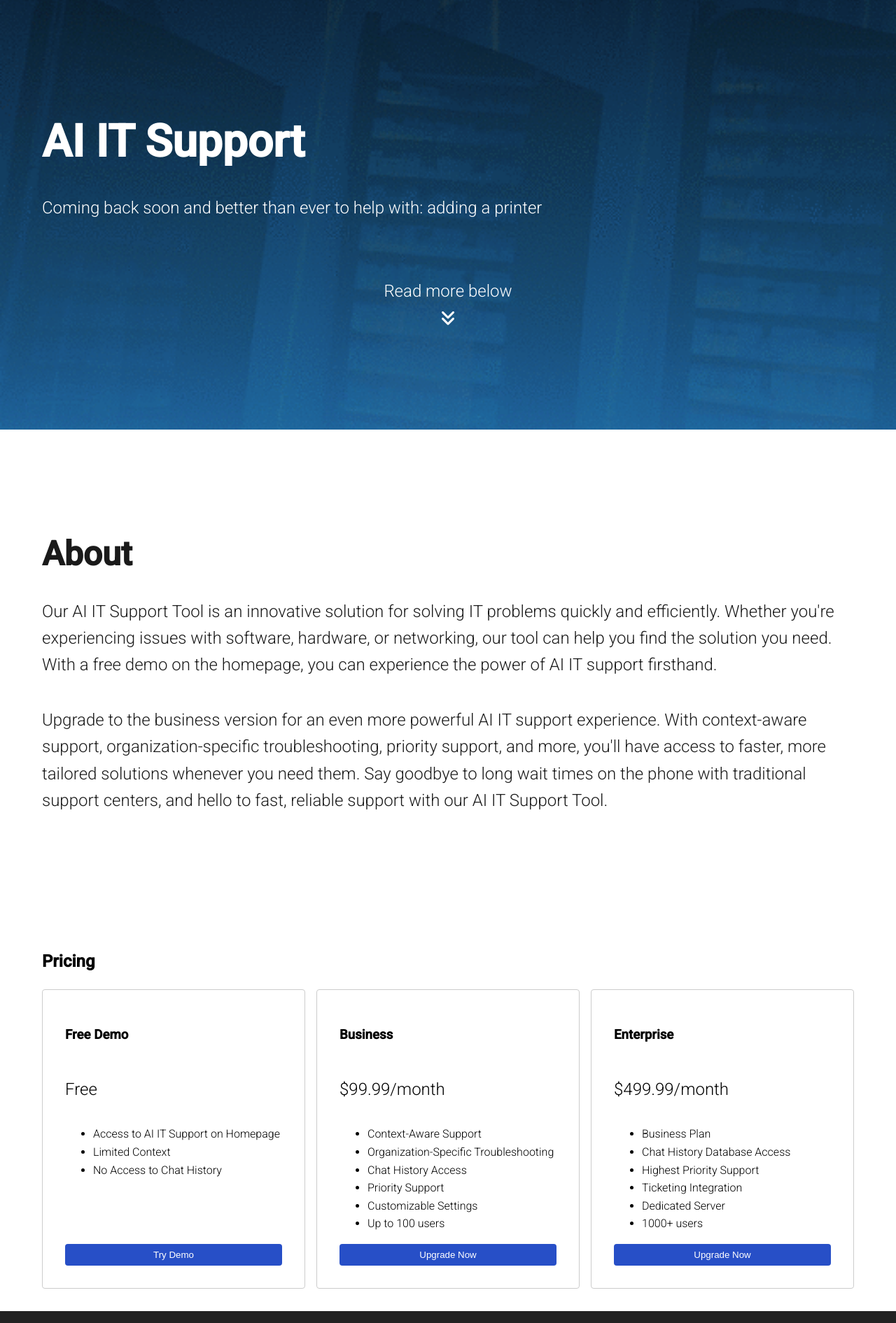
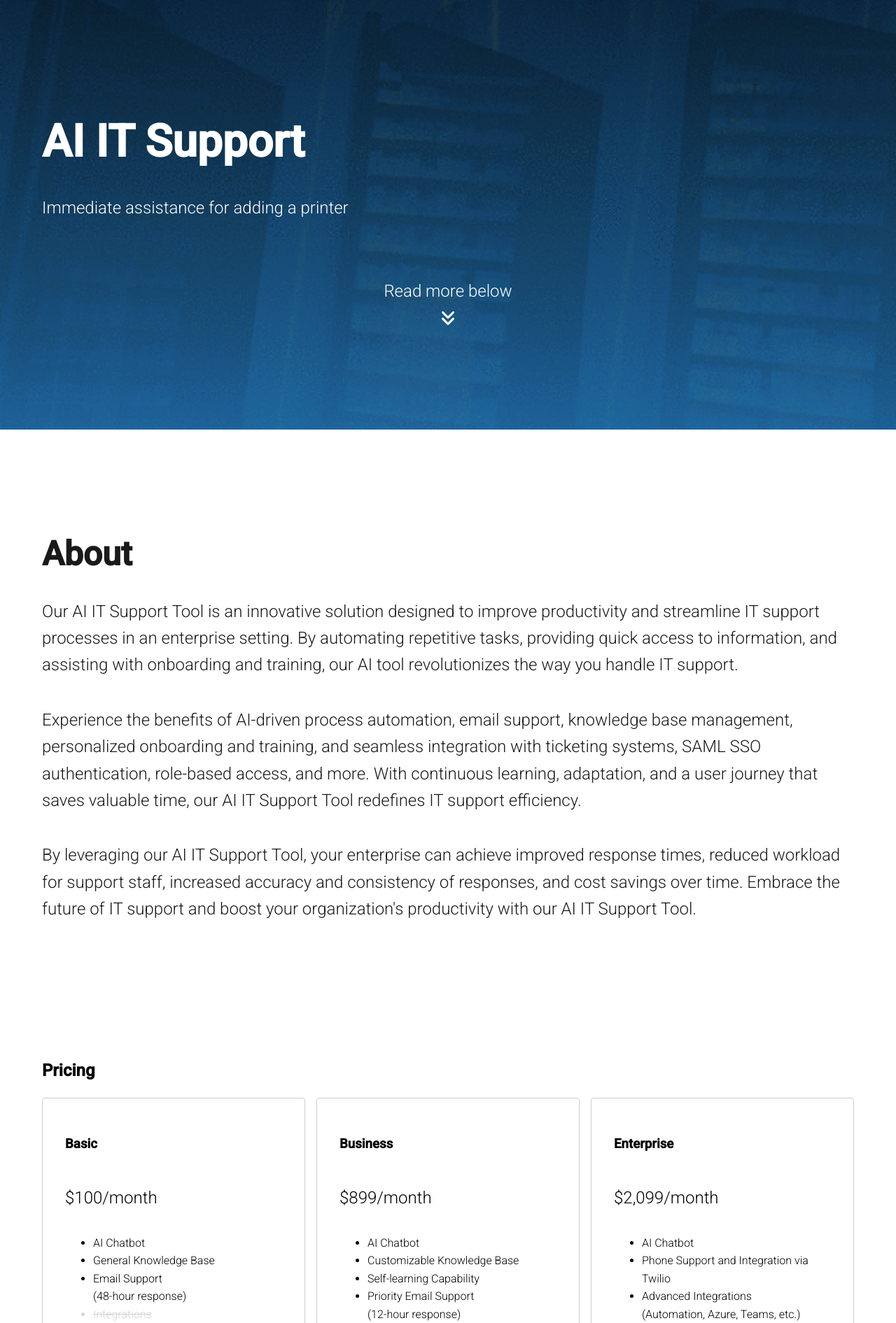
Before and after one commit to reecevela/aiitsupport, a Django app: page / in a window 1280 px wide. Shown: the part 67-1958 px from the top of the page at 70% size. Run offline with Django 4.2, Linux system fonts and the light colour scheme; some libraries are stand-ins or nearby versions.

Commit message:
Add privacy policy, homepage restyling

```diff
--- a/aiitsupport/urls.py
+++ b/aiitsupport/urls.py
@@ -1,11 +1,12 @@
 from django.contrib import admin
 from django.urls import path, include
-from chatbot.views import home, api_free_chatbot, send_email
+from chatbot.views import home, api_free_chatbot, send_email, privacy
 from django.contrib.auth import views as auth_views
 
 urlpatterns = [
     path('', home),
     path('contact', home),
+    path('privacy', privacy),
     path('admin/', admin.site.urls),
     path('send_email/', send_email, name='send_email'),
     path('chatbot/', include('chatbot.urls', namespace='chatbot')),
--- a/chatbot/static/css/home.css
+++ b/chatbot/static/css/home.css
@@ -63,12 +63,16 @@
     background-color: var(--bg-dark);
 }
 
+.disabled {
+    color: lightgray;
+}
+
 .read-more {
     width: 100%;
     text-align: center;
 }
 
-@media only screen and (max-width: 700px) {
+@media only screen and (max-width: 800px) {
     .pricing-plans {
         flex-direction: column;
     }
--- a/chatbot/templates/base.html
+++ b/chatbot/templates/base.html
@@ -24,7 +24,7 @@
 
   <footer>
     <!-- Common footer content -->
-    <p>Copyright 2023 Reece Vela</p>
+    <p>Copyright 2023 Reece Vela | Protected by Cloudflare | <a href="/privacy">Privacy Policy</a></p>
   </footer>
 
   <!-- Include common JavaScript files here -->
--- a/chatbot/templates/homepage/index.html
+++ b/chatbot/templates/homepage/index.html
@@ -6,11 +6,10 @@
 {% endblock %}
 
 {% block head_extra %}
-    <link rel="stylesheet" href="{% static 'css/chatbot.css' %}">
     <link rel="stylesheet" href="{% static 'css/home.css' %}">
     <script src="https://code.jquery.com/jquery-3.6.0.min.js"></script>
     <script>
-	var csrftoken = '{{ csrf_token }}';
+	    var csrftoken = '{{ csrf_token }}';
     </script>
     <script src="https://kit.fontawesome.com/9054a3c1b4.js" crossorigin="anonymous"></script>
 {% endblock %}
@@ -27,15 +26,7 @@
   <section class="hero">
     <div class="container">
       <h1>AI IT Support</h1>
-      <p id="subheading">Coming back soon and better than ever to help with: <span id="example-text">adding a printer</span></p>
-      <div style="display:none" class="chatbot-free-container">
-        <div id="chat_log" class="chat-log"></div>
-        <div id="ellipsis" class="ellipsis">Ruby: <span>.</span><span>.</span><span>.</span></div>
-        <div class="search">
-          <input type="text" id="input_box" class="chat-input" minlength="10" maxlength="120" placeholder="I need help with..."required>
-          <button id="send_button" class="chat-button">Demo</button>
-        </div>
-      </div>
+      <p id="subheading">Immediate assistance for <span id="example-text">adding a printer</span></p>
       <p class="read-more">Read more below
         <br><i class="fa-solid fa-angles-down"></i></p>
     </div>
@@ -43,58 +34,66 @@
 
   <section class="about">
     <div class="container">
-        <h2>About</h2>
-        <p>Our AI IT Support Tool is an innovative solution for solving IT problems quickly and efficiently. Whether you're experiencing issues with software, hardware, or networking, our tool can help you find the solution you need. With a free demo on the homepage, you can experience the power of AI IT support firsthand.</p>
-        <p>Upgrade to the business version for an even more powerful AI IT support experience. With context-aware support, organization-specific troubleshooting, priority support, and more, you'll have access to faster, more tailored solutions whenever you need them. Say goodbye to long wait times on the phone with traditional support centers, and hello to fast, reliable support with our AI IT Support Tool.</p>
+      <h2>About</h2>
+      <p>Our AI IT Support Tool is an innovative solution designed to improve productivity and streamline IT support processes in an enterprise setting. By automating repetitive tasks, providing quick access to information, and assisting with onboarding and training, our AI tool revolutionizes the way you handle IT support.</p>
+      <p>Experience the benefits of AI-driven process automation, email support, knowledge base management, personalized onboarding and training, and seamless integration with ticketing systems, SAML SSO authentication, role-based access, and more. With continuous learning, adaptation, and a user journey that saves valuable time, our AI IT Support Tool redefines IT support efficiency.</p>
+      <p>By leveraging our AI IT Support Tool, your enterprise can achieve improved response times, reduced workload for support staff, increased accuracy and consistency of responses, and cost savings over time. Embrace the future of IT support and boost your organization's productivity with our AI IT Support Tool.</p>
     </div>
   </section>
 
-<section id="pricing" class="pricing">
-  <div class="container">
-    <h2>Pricing</h2>
+
+  <section id="pricing" class="pricing">
+    <div class="container">
+      <h2>Pricing</h2>
       <div class="pricing-plans">
         <div class="plan">
-          <h3>Free Demo</h3>
-          <p class="price">Free</p>
+          <h3>Basic</h3>
+          <p class="price">$100/month</p>
           <ul>
-            <li>Access to AI IT Support on Homepage</li>
-            <li>Limited Context</li>
-            <li>No Access to Chat History</li>
+            <li>AI Chatbot</li>
+            <li>General Knowledge Base</li>
+            <li>Email Support<br>(48-hour response)</li>
+            <li class="disabled"><strike>Integrations</strike></li>
+            <li class="disabled"><strike>Customizable Knowledge Base</strike></li>
+            <li class="disabled"><strike>Phone Support</strike></li>
           </ul>
-          <button class="plan-button">Try Demo</button>
+          <button class="plan-button">Contact</button>
         </div>
         <div class="plan">
           <h3>Business</h3>
-          <p class="price">$99.99/month</p>
+          <p class="price">$899/month</p>
           <ul>
-            <li>Context-Aware Support</li>
-            <li>Organization-Specific Troubleshooting</li>
-            <li>Chat History Access</li>
-            <li>Priority Support</li>
-            <li>Customizable Settings</li>
-            <li>Up to 100 users</li>
+            <li>AI Chatbot</li>
+            <li>Customizable Knowledge Base</li>
+            <li>Self-learning Capability</li>
+            <li>Priority Email Support<br>(12-hour response)</li>
+            <li>Basic Analytics and Reporting</li>
+            <li>Role-Based Access</li>
+            <li>Basic Ticketing System Integrations</li>
+            <li>GDPR Compliance</li>
+            <li class="disabled"><strike>Phone Support</strike></li>
           </ul>
-          <button class="plan-button">Upgrade Now</button>
+          <button class="plan-button">Contact</button>
         </div>
         <div class="plan">
           <h3>Enterprise</h3>
-          <p class="price">$499.99/month</p>
+          <p class="price">$2,099/month</p>
           <ul>
-            <li>Business Plan</li>
-            <li>Chat History Database Access</li>
-            <li>Highest Priority Support</li>
-            <li>Ticketing Integration</li>
-            <li>Dedicated Server</li>
-            <li>1000+ users</li>
+            <li>AI Chatbot</li>
+            <li>Phone Support and Integration via Twilio</li>
+            <li>Advanced Integrations<br>(Automation, Azure, Teams, etc.)</li>
+            <li>Enhanced Security, Database Backups, Load Balancing</li>
+            <li>Priority Email Support<br>(4-hour response)</li>
+            <li>Advanced Analytics and Reporting</li>
+            <li>GDPR Compliance</li>
           </ul>
-          <button class="plan-button">Upgrade Now</button>
+          <button class="plan-button">Contact</button>
         </div>
       </div>
     </div>
   </section>
 
-
-  <section class="contact">
+  <section class="contact" id="contact">
     <div class="container">
       <h2>Contact</h2>
       <p>Contact our sales team to learn more about our AI IT Support Tool and how it can benefit your organization. We're happy to answer any questions you may have.</p>
@@ -117,5 +116,4 @@
 
 {% block scripts_extra %}
     <script src="{% static 'js/home.js' %}"></script>
-    <script src="{% static 'js/chat.js' %}"></script>
 {% endblock %}
--- a/chatbot/views.py
+++ b/chatbot/views.py
@@ -44,6 +44,9 @@ def api_free_chatbot(request):
 
 def home(request):
     return render(request, 'homepage/index.html')
+
+def privacy(request):
+    return render(request, 'homepage/privacy_policy.html')
 
 @login_required
 def chatbot(request):
```
Also changed, not shown: chatbot/static/css/index.css (+4 -4 lines), chatbot/templates/homepage/privacy_policy.html (added, +40 -0 lines), chatbot_logs.txt (+94 -0 lines).
